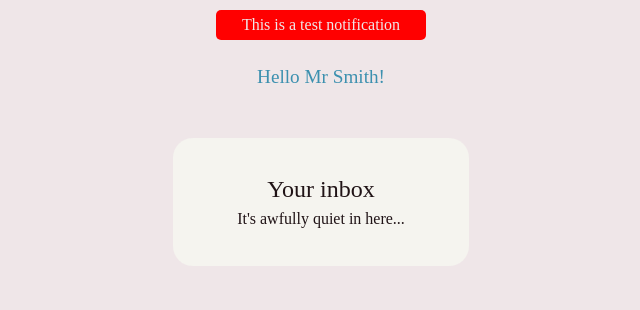
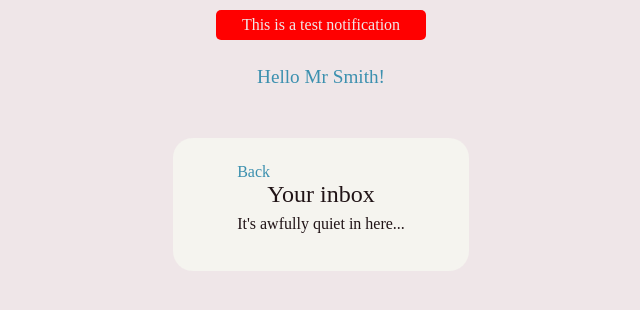
Before and after one commit to LukeNeedle/Secure-messaging, a Flask app: page /messages/inbox in a window 1280 px wide. Shown: the part 52-362 px from the top of the page, without its empty margins (319-959 px from the left). Run offline with Flask 2, Linux system fonts and the light colour scheme; a user stored in the database is signed in; data comes from the database, SQL or seed files in the repository.

Commit message:
Added back button to message pages

```diff
--- a/static/css/messaging_inbox.css
+++ b/static/css/messaging_inbox.css
@@ -34,12 +34,19 @@
 .inbox {
     border-radius: 20px;
     padding: 3%;
+    padding-top: 2%;
     padding-left: 5%;
     padding-right: 5%;
     background-color: var(--secondary);
     width: fit-content;
     height: fit-content;
     margin: auto;
+}
+
+div.back a{
+    float: left;
+    cursor: pointer;
+    color: var(--accent);
 }
 
 p.title {
--- a/templates/compose.html
+++ b/templates/compose.html
@@ -8,6 +8,12 @@
 </p>
 
 <div class="compose">
+    <div class="back">
+        <a href="{{url_for('messages')}}">
+            Back
+        </a>
+        <br>
+    </div>
     <p class="title">
         Compose a new message.
     </p>
--- a/templates/inbox.html
+++ b/templates/inbox.html
@@ -8,6 +8,13 @@
 </p>
 
 <div class="inbox">
+    <div class="back">
+        <a href="{{url_for('messages')}}">
+            Back
+        </a>
+        <br>
+    </div>
+
     <p class="title">
         Your inbox
     </p>
```
Also changed, not shown: static/css/messaging_compose.css (+8 -0 lines).
